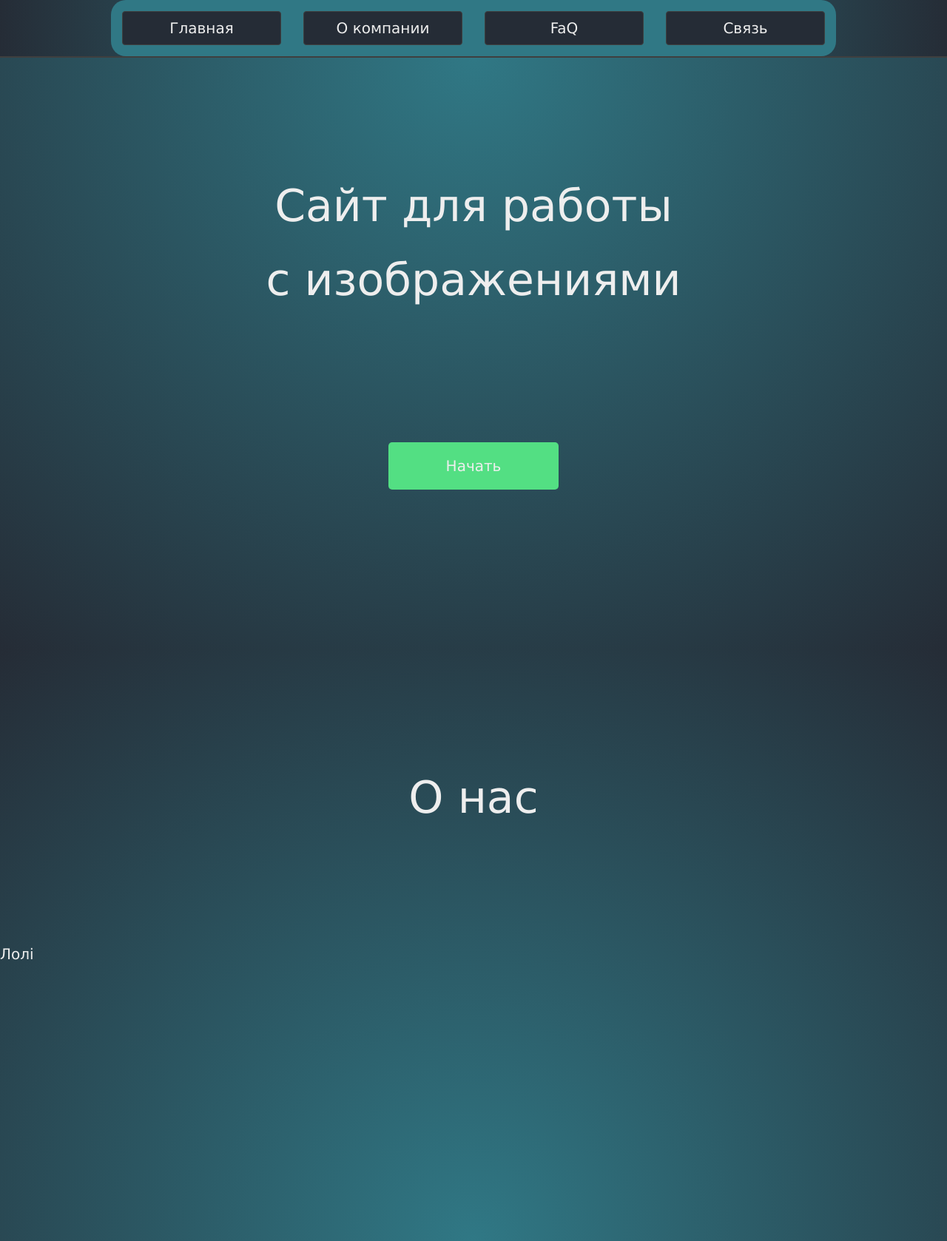
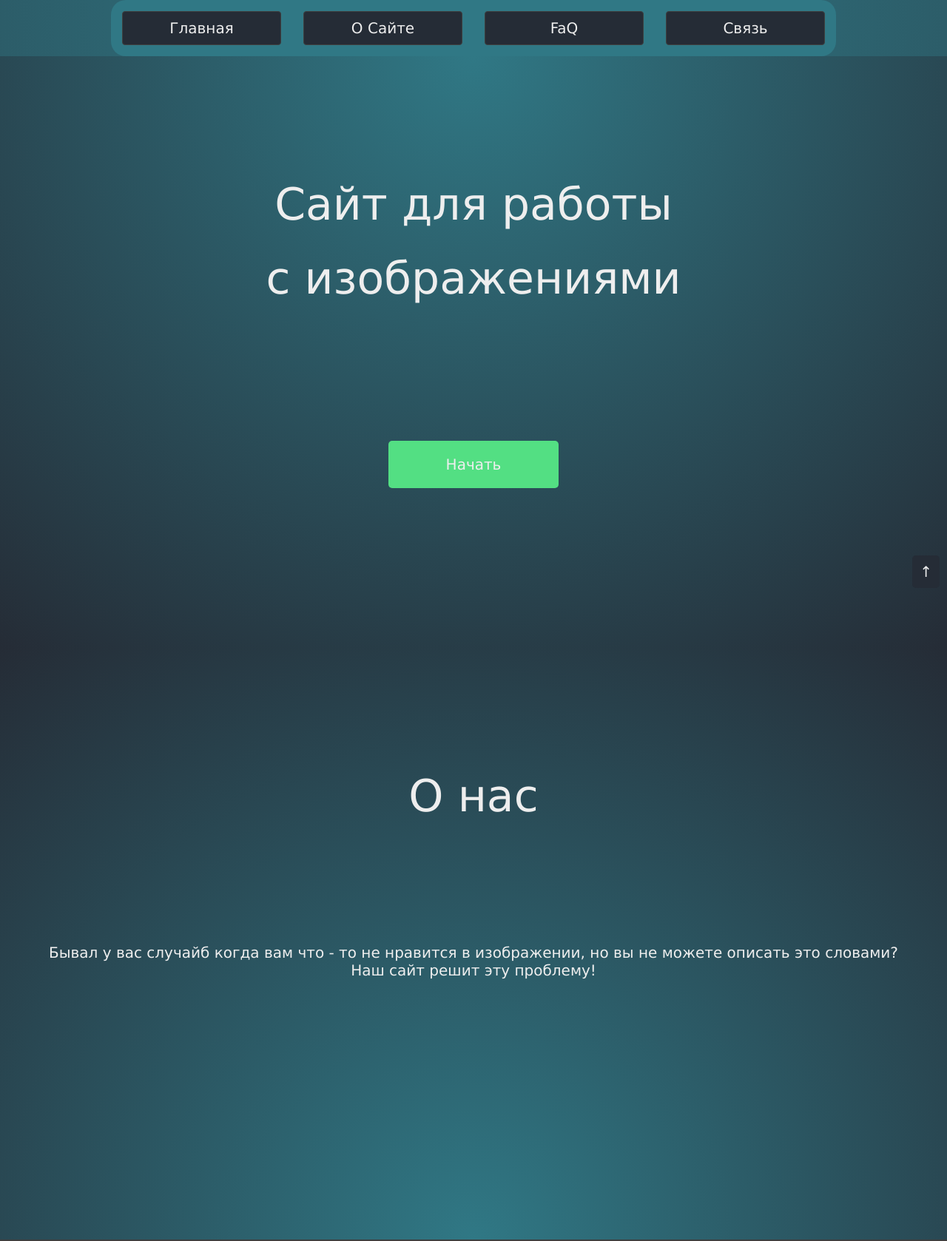
Before and after one commit to Joneks421/ProjectIMG, a Flask app: page / in a window 1280 px wide. Shown: the whole page at 74% size. Run offline with Flask 2, Linux system fonts and the light colour scheme.

Commit message:
pre - alpha 0.1
В новой обнове мы обновили main script страницу.
Изменения:
Пофиксили баги
Добавили новые чтобы было что фиксить

```diff
--- a/project/static/scripts/main.js
+++ b/project/static/scripts/main.js
@@ -1,11 +1,12 @@
-function scroller_about(element){
-    window.scroll({
-        left: 0,
-        top: element.offsetTop,
-        behavior: 'smooth'
-    })
+const smoothLinks = document.querySelectorAll('a[href^="#"]');
+for (let smoothLink of smoothLinks) {
+    smoothLink.addEventListener('click', function (e) {
+        e.preventDefault();
+        const id = smoothLink.getAttribute('href');
 
-
-}
-var button = document.querySelector('.button');
-var footer = document.querySelector('#footer')
+        document.querySelector(id).scrollIntoView({
+            behavior: 'smooth',
+            block: 'start'
+        });
+    });
+};
--- a/project/static/styles/main-style.css
+++ b/project/static/styles/main-style.css
@@ -15,20 +15,51 @@
 
 h1 {
     text-align: center;
-    font-size: 2rem;
-    line-height: 3rem;
+    font-size: 1rem;
+    line-height: 1rem;
     padding: 20px;
 }
 
-.about > p {
-    text-align: left;
+.about > h1 {
+    text-align: center;
     color: #EEEEEE;
 }
 
+.about > p {
+    text-align: center;
+    color: #EEEEEE;
+}
+.verni{
+    position: fixed;
+    bottom: 15px;
+    right: 10px;
+}
+
+.verni > a{
+    border-radius: 5px;
+    color: #EEEEEE;
+    background-color: #252c36;
+    cursor: pointer;
+    padding: 10px;
+    text-decoration: none;
+}
+
+.verni > a:hover{
+    border: 1px solid #47D2E9;
+    border-radius: 5px;
+    color: #252c36;
+    background-color: #47D2E9;
+    box-shadow: 0 0 10px rgba(8, 8, 8, 0.5);
+    padding: 10px;
+    text-decoration: none;
+    right: auto;
+}
 
 h2 {
     text-align: center;
+    padding-bottom: 0px;
 }
+
 
 .container {
     max-width: 980px;
@@ -101,10 +132,13 @@ h2 {
     width: 230px;
     text-decoration: none;
     border-radius: 5px;
-    margin: 20px;
+    margin-top: 20px;
     cursor: pointer;
     transition: 0.4s ease;
+    text-align: center
 }
+
+
 
 
 .index-content > a:hover {
--- a/project/templates/main.html
+++ b/project/templates/main.html
@@ -8,29 +8,32 @@
 </head>
 
 <body>
-    <div class="header">
+    <div class="header", id="header">
         <div class="container">
             <nav class="menu">
                 <a href="lol.html" class="menu_item">Главная</a>
-                <a href="login.html" class="menu_item">О компании</a>
+                <a href="#about" class="menu_item">О Сайте</a>
                 <a href="registration.html" class="menu_item">FaQ</a>
                 <a href="developers.html" class="menu_item">Связь</a>
             </nav>
         </div>
+    <div class="returny verni" id="verni">
+        <a href="#header">↑</a>
     </div>
+
     <div class="index-content">
             <h1>Сайт для работы<br> с изображениями</h1>
             <a href="index.html">Начать</a>
 
 
-    </div>
-    <div class="index-content about">
-        <h1>О нас</h1>
-        <p>Лолi</p>
 
 
-</div>
-<footer class="footer" id="footer"></footer>
+    </div>
+    <div class="index-content about" id="about">
+        <h1>О нас</h1>
+        <p>Бывал у вас случайб когда вам что - то не нравится в изображении, но вы не можете описать это словами? <br>Наш сайт решит эту проблему!</p>
+
+
 
 </body>
 
```
